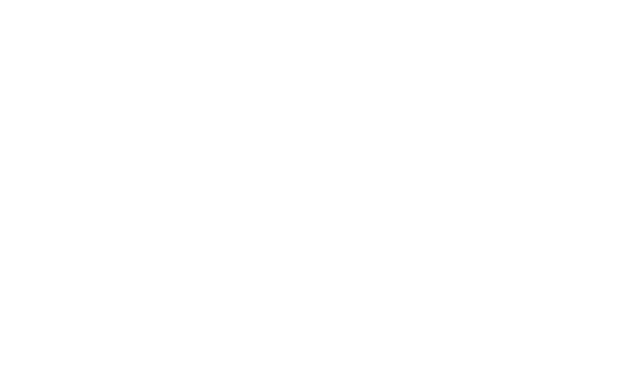
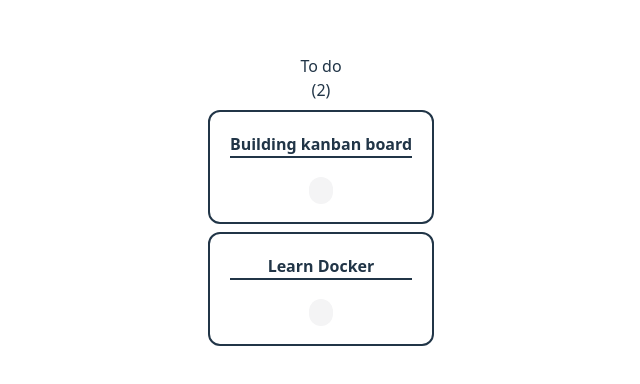
Before and after one commit to ashusevim/FocusHub, a React (Vite) app: page / in a window 1280 px wide. Shown: the part 200-584 px from the top of the page, without its empty margins (319-959 px from the left). Built offline with nearby package versions, Linux system fonts and the light colour scheme.

Commit message:
completed settting up project structure and created components for displaying tasks and columns(e.g., "to do", "done")

```diff
--- /dev/null
+++ b/pages/Settings.jsx
@@ -0,0 +1,7 @@
+export default function Settings() {
+	return (
+		<>
+			<h1>Settings page</h1>
+		</>
+	)
+}
--- /dev/null
+++ b/pages/components/board/Columns.jsx
@@ -0,0 +1,23 @@
+import TaskCard from "./TaskCard";
+
+// title: name of the column (e.g., "To Do", "Done")
+// tasks: An array of task objects belongs to this column
+function Columns({ title, tasks }) {
+	return (
+		<div className="space-y-2">
+
+            <div>
+                <h2>{title}</h2>
+			    <span>({tasks.length})</span>
+            </div>
+			{/* list of tasks */}
+			{tasks.map((task) => (
+				<div key={task.id}>
+					<TaskCard key={task.id} task={task} />
+				</div>
+			))}
+		</div>
+	);
+}
+
+export default Columns;
--- /dev/null
+++ b/pages/components/board/TaskCard.jsx
@@ -0,0 +1,17 @@
+function TaskCard({ task }) {
+	return (
+		<>
+			<div className="border-2 rounded-xl p-5 space-y-3">
+				<h2 className="font-bold border-b-2 ">{task.title}</h2>
+
+				<div className="space-x-1.5 pt-2">
+					<span className="rounded-4xl bg-zinc-100 px-3 py-1 text-sm font-medium text-blue-700">
+						{task.tag}
+					</span>
+				</div>
+			</div>
+		</>
+	);
+}
+
+export default TaskCard;
--- a/src/App.jsx
+++ b/src/App.jsx
@@ -1,12 +1,29 @@
 import "./App.css";
 import { BrowserRouter } from "react-router-dom";
-import Navbar from "../components/layout/Navbar"
 import { Outlet } from "react-router-dom";
+import Columns from "../pages/components/board/Columns";
 
 function App() {
+	const tasks = [
+		{
+            id: 1,
+			title: "Building kanban board",
+			tags: ["Building", "Software Development", "Kanban"]
+		},
+		{
+            id: 2,
+			title: "Learn Docker",
+			tags: ["Docker", "Learning", "containerization"]
+		}
+	]
 	return (
 		<>
+			{/* <Navbar />*/}
+			{/* <Outlet />*/}
 
+			<Columns title={"To do"} tasks={tasks} />
+
+			{/* <TaskCard task={task}/>*/}
 		</>
 	);
 }
--- a/src/main.jsx
+++ b/src/main.jsx
@@ -1,17 +1,19 @@
-import { StrictMode } from "react";
 import { createRoot } from "react-dom/client";
 import "./index.css";
 import { BrowserRouter, Route, Routes } from "react-router-dom";
 import App from "./App.jsx";
 import Dashboard from "../pages/Dashboard.jsx";
 import BoardPage from "../pages/BoardPage.jsx";
+import Settings from "../pages/Settings.jsx";
 
 createRoot(document.getElementById("root")).render(
 	<BrowserRouter>
 		<Routes>
 			<Route path="/" element={<App />}/>
 			<Route path="/dashboard" element={<Dashboard />} />
-			<Route path="/board" element={ <BoardPage/>} />
+			<Route path="/board" element={<BoardPage />} />
+			<Route path="/settings" element={<Settings />} />
+			<Route path="*" element={ <Error/>} />
 		</Routes>
 	</BrowserRouter>,
 );
```
Also changed, not shown: pages/components/layout/Navbar.jsx (renamed from components/layout/Navbar.jsx).
